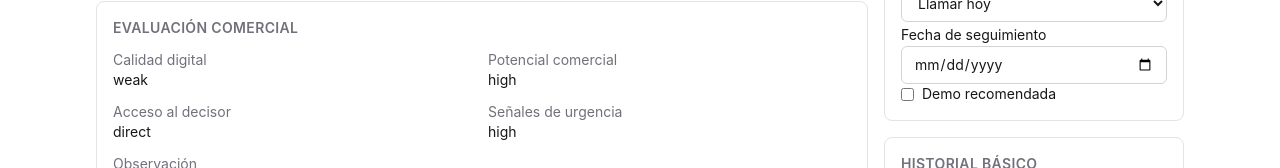
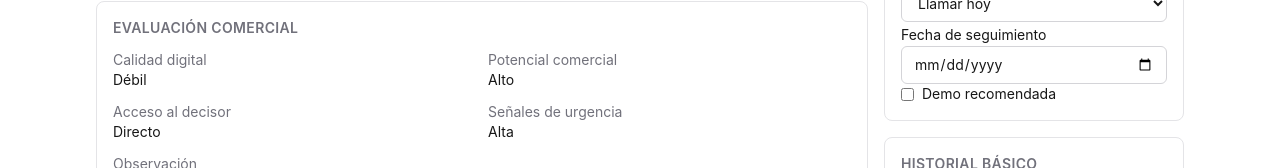
Before and after one commit to Daegon13/lead-radar, a Next.js app: page /leads/lead-001 in a window 1280 px wide. Shown: the part 632-800 px from the top of the page. Built offline with nearby package versions, Linux system fonts and the light colour scheme.

Commit message:
Polish lead detail labels and contact links

```diff
--- a/src/components/leads/lead-detail.tsx
+++ b/src/components/leads/lead-detail.tsx
@@ -6,6 +6,33 @@ import { scoreLead } from "@/lib/scoring";
 import { formatNextAction, formatStatus } from "@/lib/utils";
 import type { Lead, LeadFormValues } from "@/types/lead";
 import { StatusQuickActions } from "@/components/leads/status-quick-actions";
+
+const DIGITAL_QUALITY_LABELS: Record<Lead["digitalPresenceQuality"], string> = {
+  none: "Sin presencia",
+  weak: "Débil",
+  acceptable: "Aceptable",
+  strong: "Fuerte",
+};
+
+const COMMERCIAL_POTENTIAL_LABELS: Record<Lead["commercialPotential"], string> = {
+  low: "Bajo",
+  medium: "Medio",
+  high: "Alto",
+};
+
+const DECISION_ACCESS_LABELS: Record<Lead["decisionMakerAccess"], string> = {
+  none: "Sin acceso",
+  gatekeeper: "Con filtro",
+  reachable: "Alcanzable",
+  direct: "Directo",
+};
+
+const URGENCY_LABELS: Record<Lead["urgencySignal"], string> = {
+  none: "Nula",
+  low: "Baja",
+  medium: "Media",
+  high: "Alta",
+};
 
 const BREAKDOWN_LABELS = {
   visibleDemand: "Demanda visible",
@@ -101,8 +128,40 @@ export function LeadDetail({ lead, onQuickUpdate }: LeadDetailProps) {
               <div><dt className="text-zinc-500">Rating</dt><dd>{lead.rating ?? "Sin dato"}</dd></div>
               <div><dt className="text-zinc-500">Reseñas</dt><dd>{lead.reviewCount}</dd></div>
               <div><dt className="text-zinc-500">Sitio web</dt><dd>{lead.hasWebsite ? "Sí" : "No"}</dd></div>
-              <div><dt className="text-zinc-500">URL sitio</dt><dd><OptionalText value={lead.websiteUrl} /></dd></div>
-              <div><dt className="text-zinc-500">Instagram</dt><dd><OptionalText value={lead.instagram} /></dd></div>
+              <div>
+                <dt className="text-zinc-500">URL sitio</dt>
+                <dd>
+                  {lead.websiteUrl ? (
+                    <a
+                      href={lead.websiteUrl}
+                      target="_blank"
+                      rel="noreferrer"
+                      className="underline decoration-zinc-300 underline-offset-2 hover:decoration-zinc-500"
+                    >
+                      {lead.websiteUrl}
+                    </a>
+                  ) : (
+                    <OptionalText value={lead.websiteUrl} />
+                  )}
+                </dd>
+              </div>
+              <div>
+                <dt className="text-zinc-500">Instagram</dt>
+                <dd>
+                  {lead.instagram ? (
+                    <a
+                      href={lead.instagram}
+                      target="_blank"
+                      rel="noreferrer"
+                      className="underline decoration-zinc-300 underline-offset-2 hover:decoration-zinc-500"
+                    >
+                      {lead.instagram}
+                    </a>
+                  ) : (
+                    <OptionalText value={lead.instagram} />
+                  )}
+                </dd>
+              </div>
               <div><dt className="text-zinc-500">WhatsApp</dt><dd><OptionalText value={lead.whatsapp} /></dd></div>
               <div><dt className="text-zinc-500">Teléfono</dt><dd><OptionalText value={lead.phone} /></dd></div>
             </dl>
@@ -113,10 +172,10 @@ export function LeadDetail({ lead, onQuickUpdate }: LeadDetailProps) {
               Evaluación comercial
             </h2>
             <dl className="grid gap-3 sm:grid-cols-2 text-sm">
-              <div><dt className="text-zinc-500">Calidad digital</dt><dd>{lead.digitalPresenceQuality}</dd></div>
-              <div><dt className="text-zinc-500">Potencial comercial</dt><dd>{lead.commercialPotential}</dd></div>
-              <div><dt className="text-zinc-500">Acceso al decisor</dt><dd>{lead.decisionMakerAccess}</dd></div>
-              <div><dt className="text-zinc-500">Señales de urgencia</dt><dd>{lead.urgencySignal}</dd></div>
+              <div><dt className="text-zinc-500">Calidad digital</dt><dd>{DIGITAL_QUALITY_LABELS[lead.digitalPresenceQuality]}</dd></div>
+              <div><dt className="text-zinc-500">Potencial comercial</dt><dd>{COMMERCIAL_POTENTIAL_LABELS[lead.commercialPotential]}</dd></div>
+              <div><dt className="text-zinc-500">Acceso al decisor</dt><dd>{DECISION_ACCESS_LABELS[lead.decisionMakerAccess]}</dd></div>
+              <div><dt className="text-zinc-500">Señales de urgencia</dt><dd>{URGENCY_LABELS[lead.urgencySignal]}</dd></div>
               <div className="sm:col-span-2"><dt className="text-zinc-500">Observación</dt><dd><OptionalText value={lead.problemObservation} /></dd></div>
             </dl>
           </section>
```
